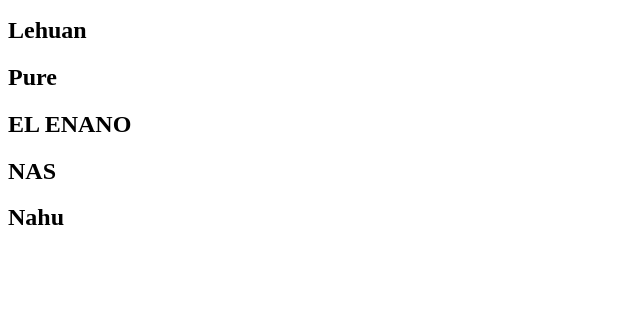
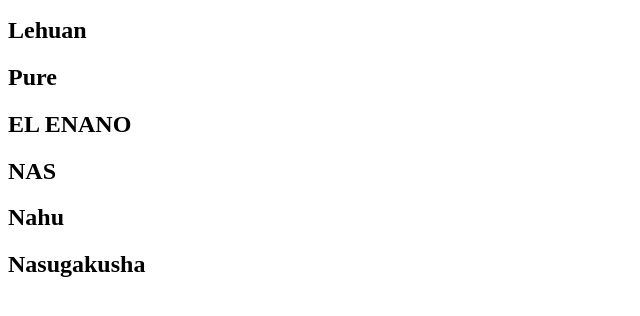
Before and after one commit to agemperador/agemperador.github.io, a plain HTML site: page index.html in a window 1280 px wide. Shown: the part 110-426 px from the top of the page, without its empty margins (0-640 px from the left). Drawn offline with Linux system fonts and the light colour scheme.

Commit message:
otra cosa

```diff
--- a/index.html
+++ b/index.html
@@ -14,5 +14,6 @@
 <h2>EL ENANO</h2>
 <h2>NAS</h2>
 <h2>Nahu</h2>
+<h2>Nasugakusha</h2>
 </body>
 </html>
```
